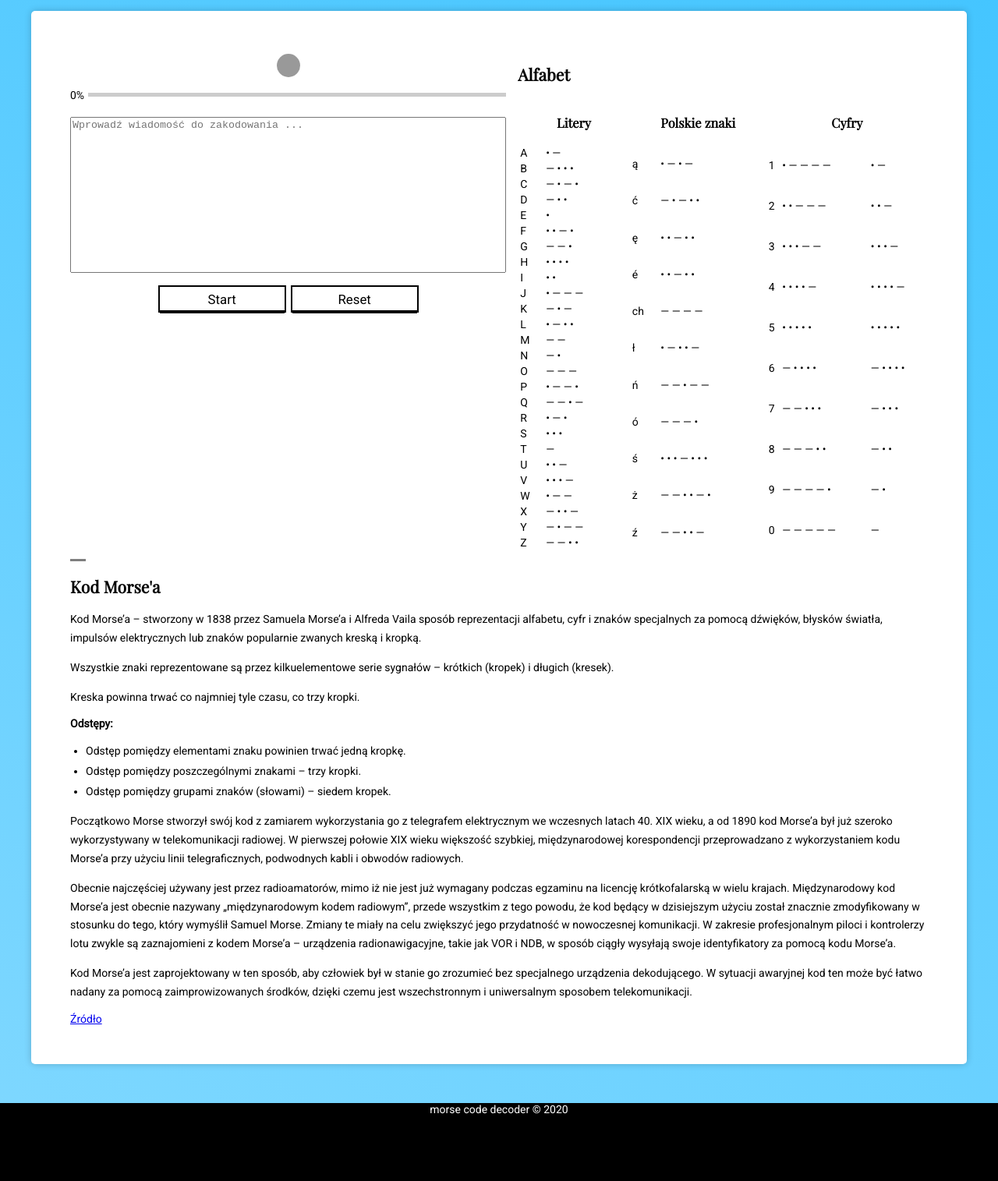
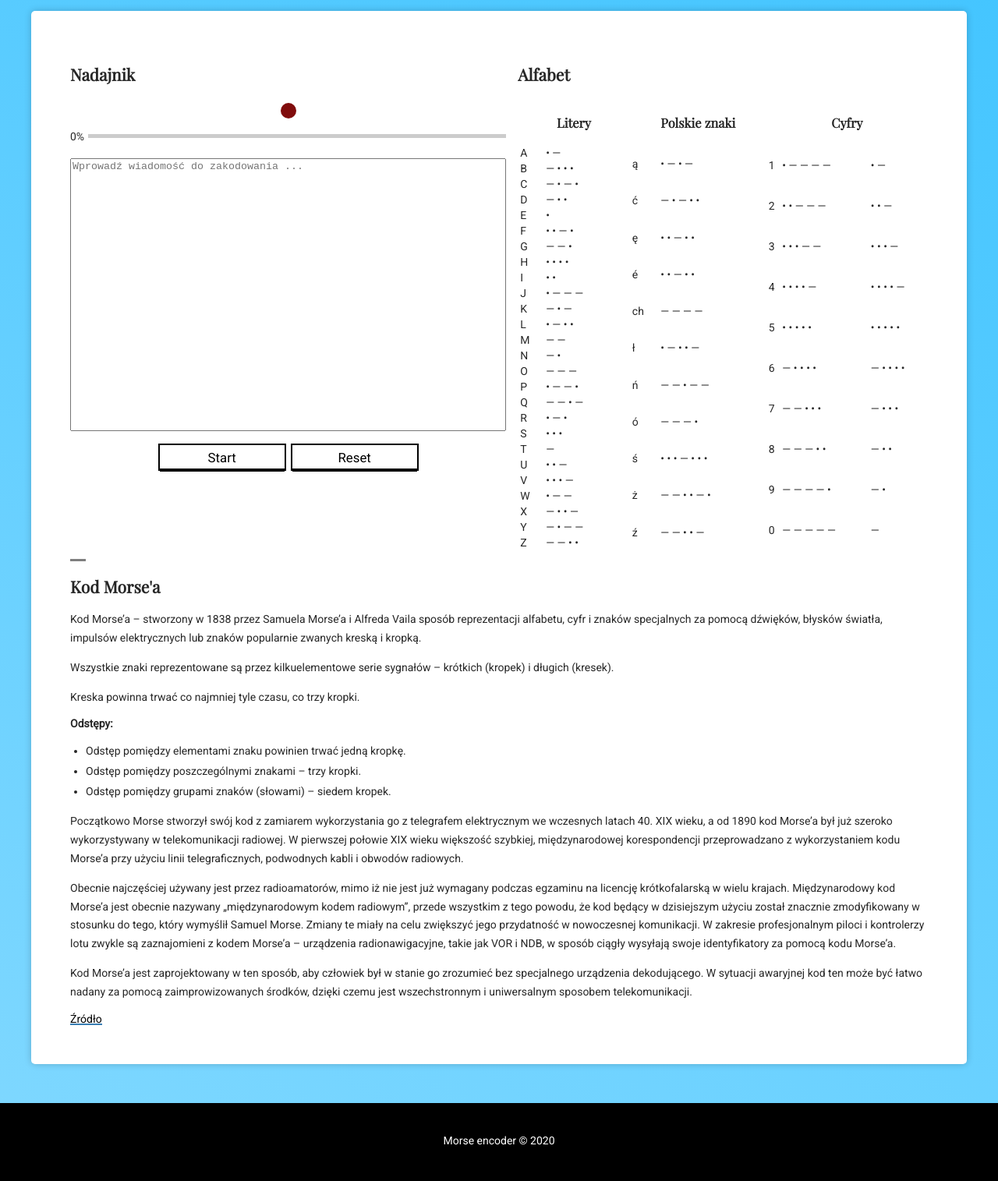
Before and after one commit to philbjern/morse-encoder, a plain HTML site: page index.html in a window 1280 px wide. Shown: the part 163-1678 px from the top of the page at 78% size. Drawn offline with nearby package versions, Linux system fonts and the light colour scheme.

Commit message:
Footer and links styling, minor fixes

```diff
--- a/css/style.css
+++ b/css/style.css
@@ -10,6 +10,7 @@ body {
     font-family: 'Roboto', Tahoma, Geneva, Verdana, sans-serif;
     height: 100%;
     background: linear-gradient(30deg, #80D8FF, #40C4FF);
+    color: rgba(0,0,0,0.85);
 }
 
 h1, h2, h3, h4, h5, h6 {
@@ -27,6 +28,30 @@ ul {
 
 ul li {
     padding: 5px 0;
+}
+
+.container a {
+    text-decoration: none;
+    color: #000;
+    z-index: 3;
+    position: relative;
+}
+
+.container a::after {
+    content: '';
+    position: absolute;
+    width: 100%;
+    height: 2px;
+    background: rgb(58, 127, 180);
+    bottom: 0;
+    left: 0;
+    z-index: 1;
+    transition: all 0.15s;
+}
+
+.container a:hover::after {
+    height: 100%;
+    z-index: -1;
 }
 
 .title {
@@ -83,7 +108,6 @@ ul li {
     text-decoration: none;
     font-size: 1.1rem;
 }
-
 
 .dash {
     width: 20px;
@@ -209,17 +233,18 @@ form .controls {
 }
 
 .blink {
-    width: 30px;
-    height: 30px;
+    width: 20px;
+    height: 20px;
     border-radius: 50%;
-    background-color: rgba(0,0,0,0.4);
-    transition: all 0.05s;
+    background-color: rgb(128, 12, 12);
+    transition: all 0.25s;
     margin: 5px;
     margin-bottom: 15px;
 }
 
 .blink.on {
-    background-color: darkred;
+    background-color: rgb(204, 22, 22);
+    box-shadow: rgba(0, 0, 0, 0.2) 0 -1px 7px 1px, inset #441313 0 -1px 9px, rgba(255, 0, 0, 0.5) 0 2px 12px;
 }
 
 .blink.off {
@@ -234,6 +259,16 @@ footer {
     min-height: 100px;
 }
 
+
+footer .wrapper {
+    display: flex;
+    align-content: center;
+}
+
+.copyright {
+    margin-top: 40px;
+    flex: 1 0 auto;
+}
 
 @media screen and (max-width: 950px) {
 
@@ -278,6 +313,10 @@ footer {
         display: none;
     }
 
+    #msg {
+        height: 350px;
+    }
+
 }
 
 @media screen and (min-width: 1200px) {
--- a/index.html
+++ b/index.html
@@ -5,7 +5,7 @@
     <meta charset="UTF-8">
     <meta name="viewport" content="width=device-width, initial-scale=1.0">
     <meta http-equiv="X-UA-Compatible" content="ie=edge">
-    <title>Morse code encoder</title>
+    <title>Morse encoder</title>
     <link rel="stylesheet" href="css/style.css">
 </head>
 
@@ -13,7 +13,7 @@
 
     <div class="topbar">
         <div class="wrapper">
-            <h2 class="logo">Morse code encoder</h2>
+            <h2 class="logo">Morse encoder</h2>
             <ul class="nav">
                 <li><a href="#">Home</a></li>
                 <li><a href="#about">About</a></li>
@@ -22,12 +22,13 @@
         </div>
     </div>
 
-    <h1 class="title">Morse code encoder</h1>
+    <h1 class="title">Morse encoder</h1>
     <div class="wrapper">
         <div class="container">
 
             <div class="flex-row">
                 <div>
+                    <h2>Nadajnik</h2>
                     <div class="output">
                         <div class="blink"></div>
                         <div class="flex-row">
@@ -439,7 +440,7 @@
 
     <footer>
         <div class="wrapper">
-            morse code decoder &copy; 2020
+            <span class="copyright">Morse encoder &copy; 2020</span>
         </div>
     </footer>
 
--- a/js/main.js
+++ b/js/main.js
@@ -78,6 +78,7 @@ function startTransmission(stream) {
 	let arr = stream.split('');
 	let elem = arr[0];
 	let i = 0;
+	audio.currentTime = 0;
 	if (interval != null) {
 		console.log('Reset');
 		i = 0;
```
